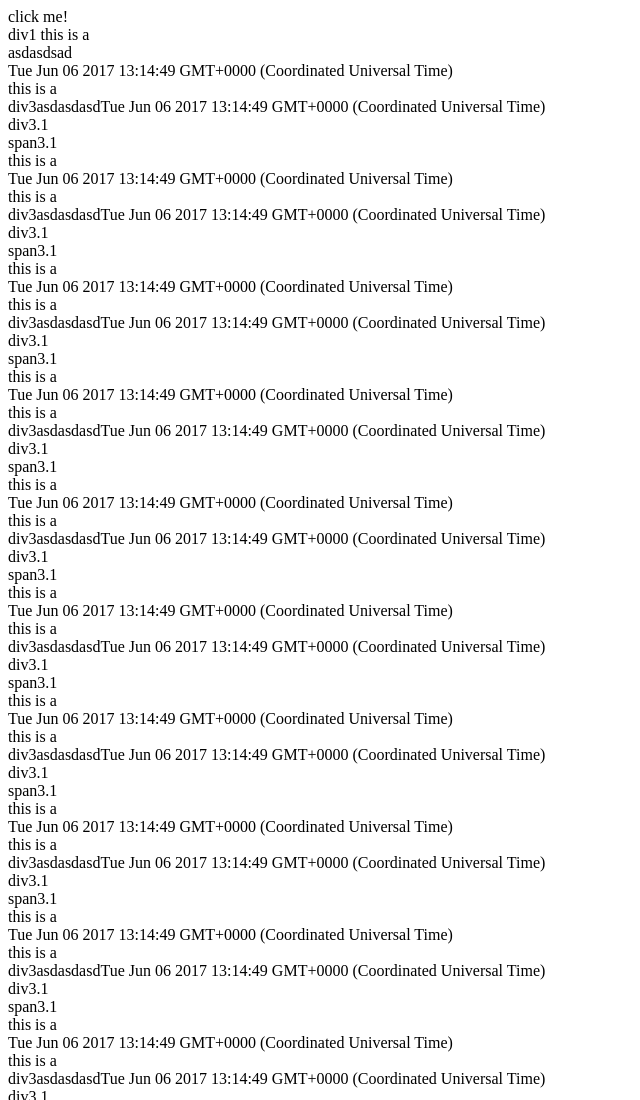
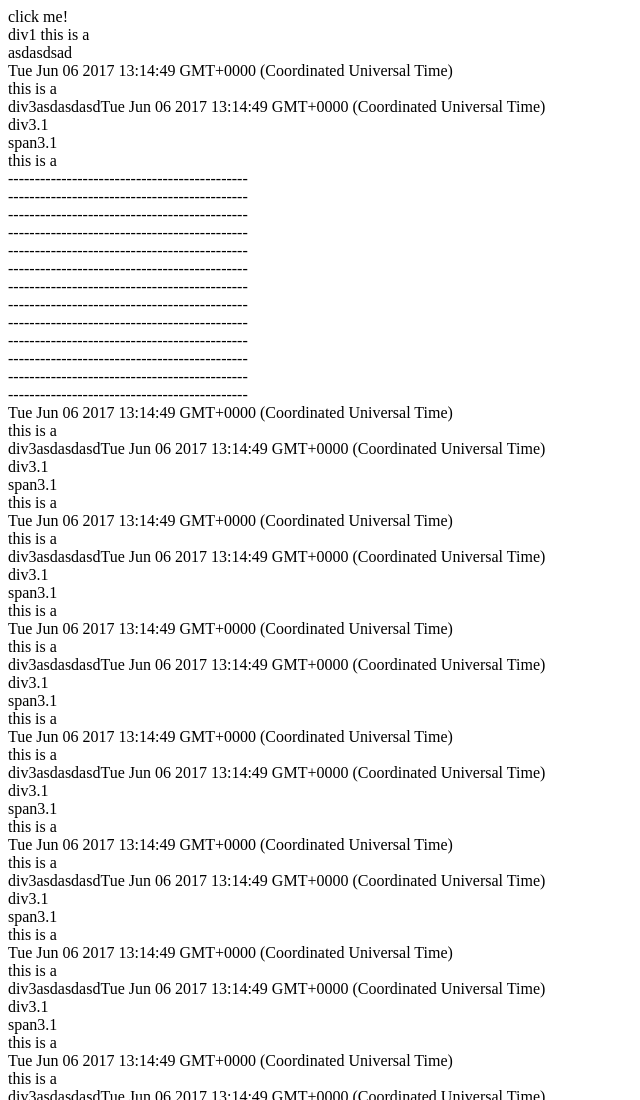
Before and after one commit to alwaysloseall/view-energy, a website: page index.html in a window 1280 px wide. Shown: the top 1100 px of the page, without its empty margins (0-640 px from the left). Drawn offline with Linux system fonts and the light colour scheme.

Commit message:
some test

```diff
--- a/index.html
+++ b/index.html
@@ -17,6 +17,46 @@
         <span>span3.1</span>
     </div>
     <div ve-bind="a">div4</div>
+
+    <div>
+        ---------------------------------------------
+    </div>
+    <div>
+        ---------------------------------------------
+    </div>
+    <div>
+        ---------------------------------------------
+    </div>
+    <div>
+        ---------------------------------------------
+    </div>
+    <div>
+        ---------------------------------------------
+    </div>
+    <div>
+        ---------------------------------------------
+    </div>
+    <div>
+        ---------------------------------------------
+    </div>
+    <div>
+        ---------------------------------------------
+    </div>
+    <div>
+        ---------------------------------------------
+    </div>
+    <div>
+        ---------------------------------------------
+    </div>
+    <div>
+        ---------------------------------------------
+    </div>
+    <div>
+        ---------------------------------------------
+    </div>
+    <div>
+        ---------------------------------------------
+    </div>
 
      <div ve-bind="b"></div>
     <div ve-bind="a">asdasdsa</div>
--- a/package.json
+++ b/package.json
@@ -1,7 +1,7 @@
 {
   "name": "view-energy",
   "version": "1.0.0",
-  "description": "a view-model \u0016Driver\u001b[D\u001b[D\u001b[D\u001b[D\u001b[d",
+  "description": "a view-model Driver",
   "main": "view-energy.js",
   "scripts": {
     "test": "echo \"Error: no test specified\" && exit 1"
```
